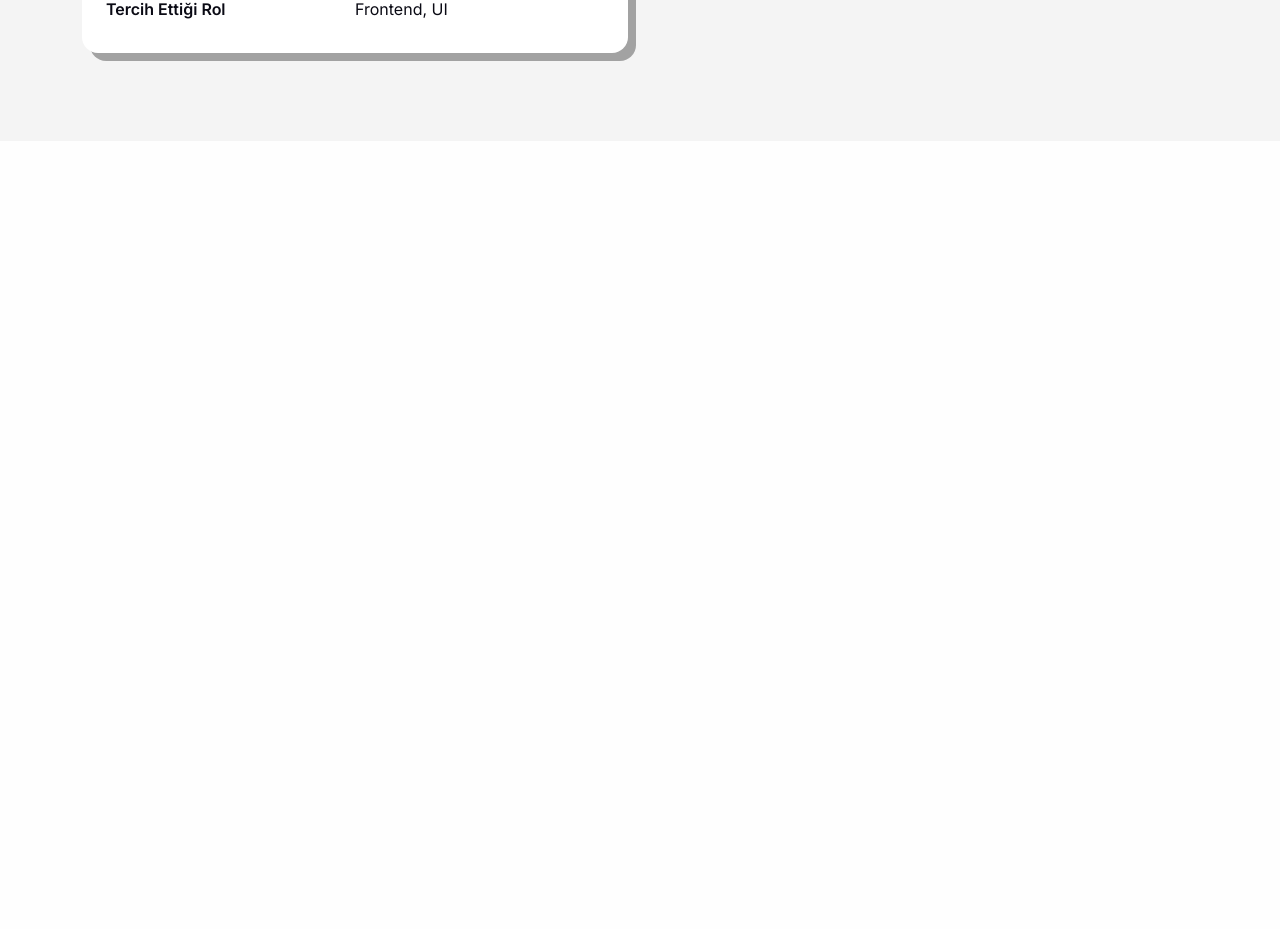
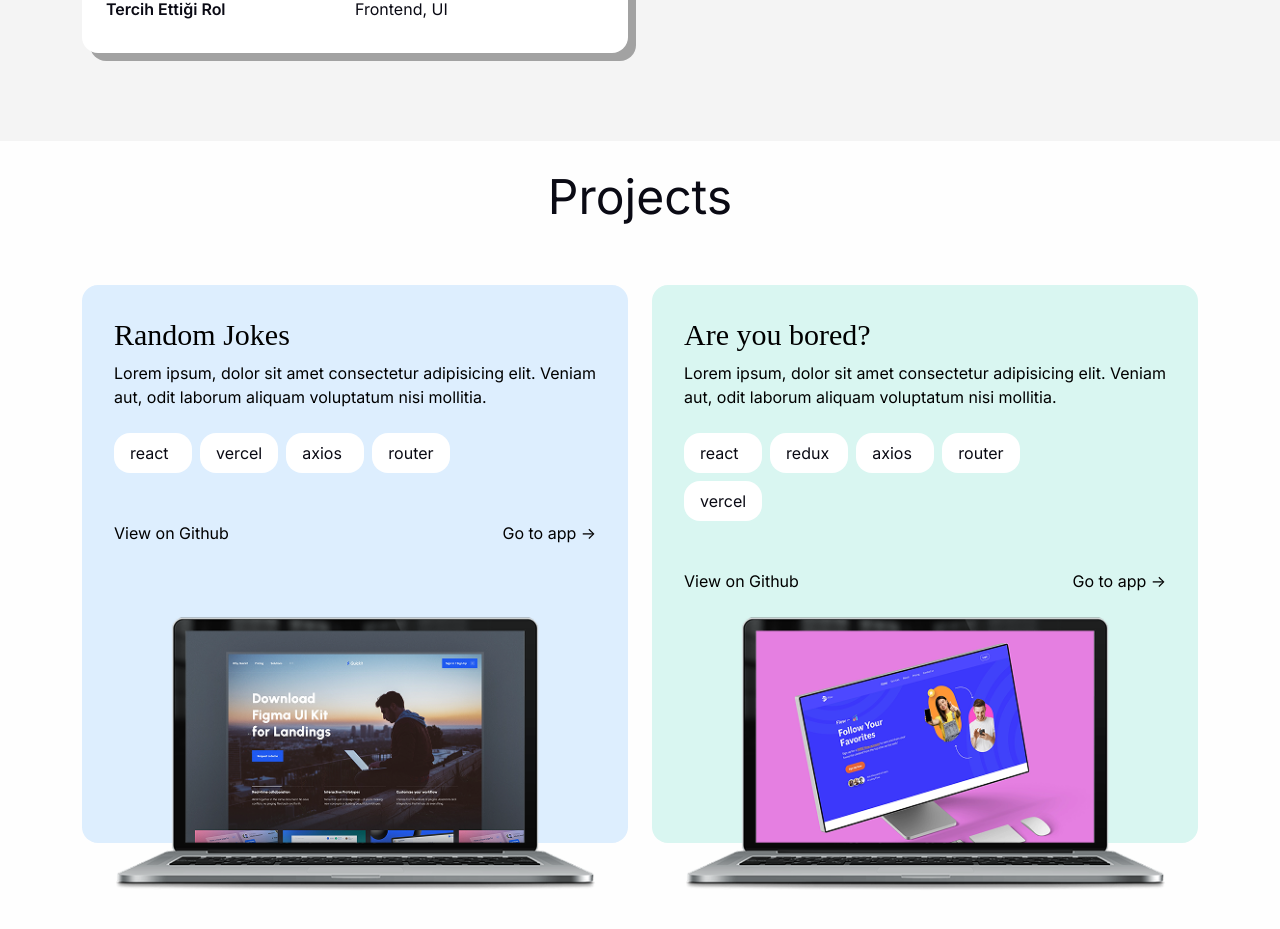
Before and after one commit to beyzasertel/s12-personal-website, a React (Vite) app: page / in a window 1280 px wide. Shown: the part 1511-2440 px from the top of the page. Before the commit the page ends 1652 px from the top, so only its background shows below. Built offline with nearby package versions, Linux system fonts and the light colour scheme.

Commit message:
projects section completed

```diff
--- a/src/App.jsx
+++ b/src/App.jsx
@@ -2,6 +2,7 @@ import "./App.css";
 import BannerSection from "./sections/banner-section/bannerSection";
 import HeaderSection from "./sections/header-section/headerSection";
 import ProfileSection from "./sections/profile-section/profileSection";
+import ProjectsSection from "./sections/projects-section/projectsSection";
 import SkillsSection from "./sections/skills-section/skillsSection";
 
 function App() {
@@ -11,6 +12,7 @@ function App() {
       <BannerSection />
       <SkillsSection />
       <ProfileSection />
+      <ProjectsSection />
     </>
   );
 }
--- /dev/null
+++ b/src/assets/projectsData.js
@@ -0,0 +1,33 @@
+export const projects = [
+  {
+    title: "Random Jokes",
+    text: "Lorem ipsum, dolor sit amet consectetur adipisicing elit. Veniam aut, odit laborum aliquam voluptatum nisi mollitia.",
+    buttons: [
+      { title: "react" },
+      { title: "vercel" },
+      { title: "axios" },
+      { title: "router" },
+    ],
+    gitHubLink: "",
+    projectLink: "",
+    image: "src/assets/images/photos/computer-1.png",
+    bgColor: "lightBlue",
+    bgColorDark: "lightBlack",
+  },
+  {
+    title: "Are you bored?",
+    text: "Lorem ipsum, dolor sit amet consectetur adipisicing elit. Veniam aut, odit laborum aliquam voluptatum nisi mollitia.",
+    buttons: [
+      { title: "react" },
+      { title: "redux" },
+      { title: "axios" },
+      { title: "router" },
+      { title: "vercel" },
+    ],
+    gitHubLink: "",
+    projectLink: "",
+    image: "src/assets/images/photos/computer-2.png",
+    bgColor: "lightGreen",
+    bgColorDark: "darkGreen",
+  },
+];
--- a/src/components/information-card/informationCard.jsx
+++ b/src/components/information-card/informationCard.jsx
@@ -1,10 +1,8 @@
 export default function InformationCard() {
   return (
     <div className="relative w-full">
-      {/* Gri arka plan */}
       <div className="bg-mediumGray/50 rounded-4 absolute inset-0 translate-x-2 translate-y-2"></div>
 
-      {/* Beyaz içerik */}
       <div className="bg-white dark:bg-mediumGray! rounded-4 relative py-8 px-4 w-full h-auto">
         <p className="font-playfair text-pink text-xl mb-4">
           Basic Information
--- a/src/components/pill-button/pillButton.jsx
+++ b/src/components/pill-button/pillButton.jsx
@@ -0,0 +1,7 @@
+export default function PillButton({ title }) {
+  return (
+    <div className="bg-white dark:bg-mediumGray! text-mediumBlack dark:text-white rounded py-2 px-3 rounded-4">
+      <p className="pb-0 mb-0">{title}</p>
+    </div>
+  );
+}
--- a/src/components/projects-card/projectsCard.jsx
+++ b/src/components/projects-card/projectsCard.jsx
@@ -0,0 +1,64 @@
+import { useContext } from "react";
+import { ThemeContext } from "../../contexts/themeContext";
+import PillButton from "../pill-button/pillButton";
+
+export default function ProjectsCard({
+  title,
+  text,
+  buttons,
+  gitHubLink,
+  projectLink,
+  image,
+  bgColor,
+  bgColorDark,
+}) {
+  const [theme] = useContext(ThemeContext);
+
+  return (
+    <div
+      className={`
+    ${theme === "dark" && bgColorDark === "lightBlack" ? "bg-lightBlack" : ""}
+    ${theme === "dark" && bgColorDark === "darkGreen" ? "bg-darkGreen" : ""}
+    ${theme !== "dark" && bgColor === "lightBlue" ? "bg-lightBlue" : ""}
+    ${theme !== "dark" && bgColor === "lightGreen" ? "bg-lightGreen" : ""}
+    relative p-8 mb-12 rounded-4
+  `}
+    >
+      <div className="h-72">
+        <p className="font-playfair text-3xl mb-2 text-black dark:text-white!">
+          {title}
+        </p>
+        <p className="mb-4 text-black dark:text-white!">{text}</p>
+
+        <div className="grid grid-cols-3 md:grid-cols-4 gap-2 w-max mb-4">
+          {buttons.map((button) => (
+            <PillButton key={button.title} title={button.title} />
+          ))}
+        </div>
+
+        <div className="w-full flex flex-col md:flex-row items-center md:justify-between py-4">
+          <a
+            href={gitHubLink}
+            className="no-underline! text-black dark:text-white!"
+          >
+            View on Github
+          </a>
+          <a
+            href={projectLink}
+            className="no-underline! text-black dark:text-white!"
+          >
+            Go to app -&gt;
+          </a>
+        </div>
+      </div>
+
+      <div className="w-full h-64 rounded-2xl mt-[-80px] md:mt-[-50px]">
+        <img
+          src={image}
+          alt={title}
+          className="relative bottom-[-190px] md:bottom-[-60px]"
+        />
+      </div>
+    </div>
+  );
+}
--- a/src/components/switch-button/switchButton.css
+++ b/src/components/switch-button/switchButton.css
@@ -1,15 +1,15 @@
 .form-switch .form-check-input {
-  background-color: #000000;
+  background-color: #e92577 !important;
   border-color: none !important;
-  --bs-form-switch-bg: url("../../assets/images/elements/yellow-circle.svg") !important;
+  --bs-form-switch-bg: url("../../assets/images/elements/yellow-circle.png") !important;
   background-repeat: no-repeat;
   background-position: 3px center !important; /* yatay 3px, dikey ortala */
   background-size: 12px 12px;
 }
 
 .form-check-input:checked {
-  background-color: #e92577 !important;
-  --bs-form-switch-bg: url("../../assets/images/elements/yellow-circle.svg") !important;
+  background-color: #000000 !important;
+  --bs-form-switch-bg: url("../../assets/images/elements/night-mode-icon.png") !important;
   background-size: auto;
   border: none;
   border-color: transparent !important;
--- a/src/components/switch-button/switchButton.jsx
+++ b/src/components/switch-button/switchButton.jsx
@@ -3,7 +3,7 @@ import { ThemeContext } from "../../contexts/themeContext";
 import { useContext } from "react";
 import "./switchButton.css";
 
-export default function SwitchButton({ isDark, onToggle }) {
+export default function SwitchButton() {
   const [theme, toggleTheme] = useContext(ThemeContext);
 
   return (
--- a/src/sections/projects-section/projectsSection.jsx
+++ b/src/sections/projects-section/projectsSection.jsx
@@ -0,0 +1,26 @@
+import { projects } from "../../assets/projectsData";
+import ProjectsCard from "../../components/projects-card/projectsCard";
+export default function ProjectsSection() {
+  return (
+    <div className="py-8 dark:bg-softBlack mb-12">
+      <p className="text-center text-mediumBlack dark:text-white text-3xl md:text-5xl md:pb-12">
+        Projects
+      </p>
+      <div className="grid grid-cols-1 md:grid-cols-2 gap-6 container rounded-4">
+        {projects.map((project, index) => (
+          <ProjectsCard
+            key={index}
+            title={project.title}
+            text={project.text}
+            buttons={project.buttons}
+            gitHubLink={project.gitHubLink}
+            projectLink={project.projectLink}
+            image={project.image}
+            bgColor={project.bgColor}
+            bgColorDark={project.bgColorDark}
+          />
+        ))}
+      </div>
+    </div>
+  );
+}
```
Also changed, not shown: src/assets/images/elements/night-mode-icon.png (added), src/assets/images/elements/yellow-circle.png (added).
